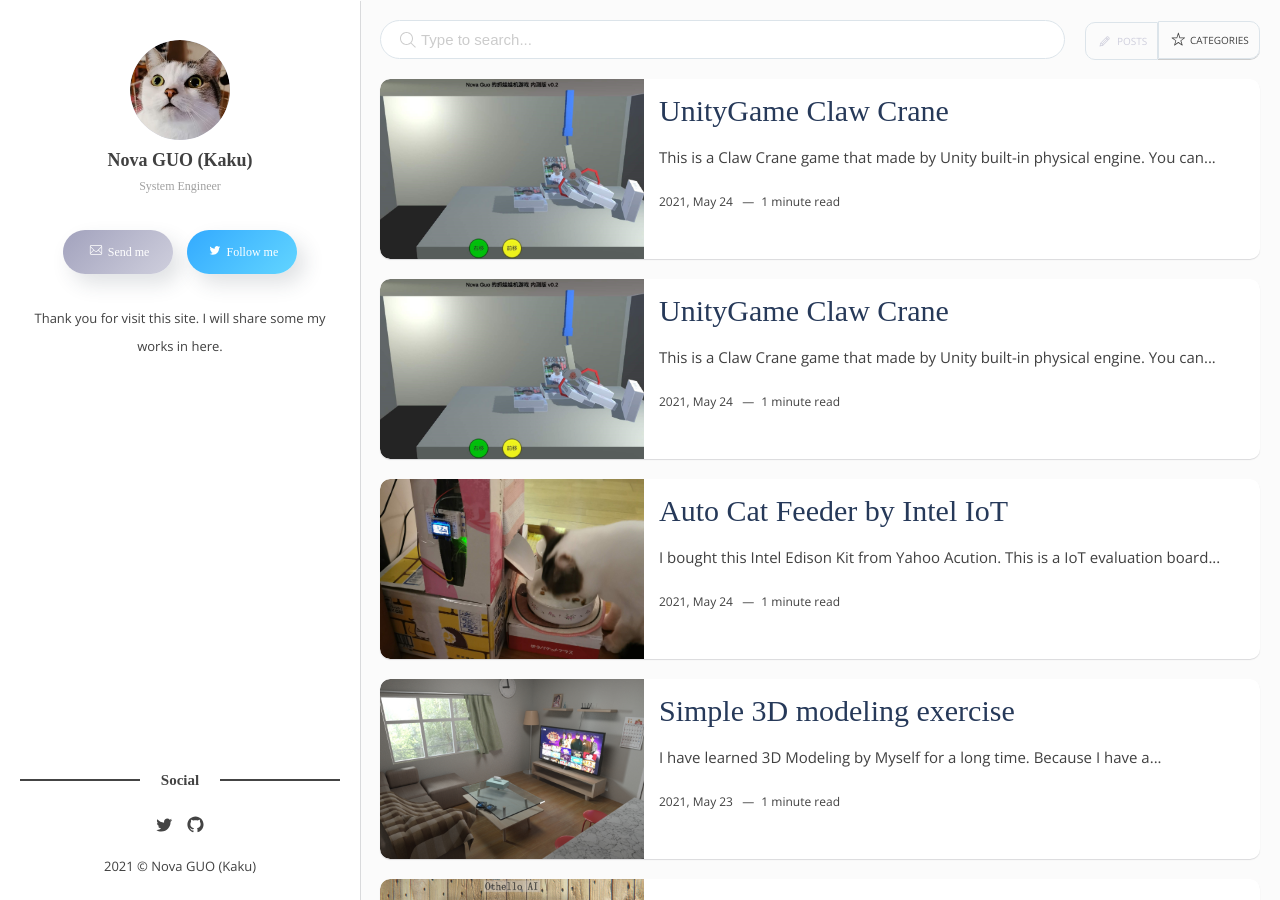
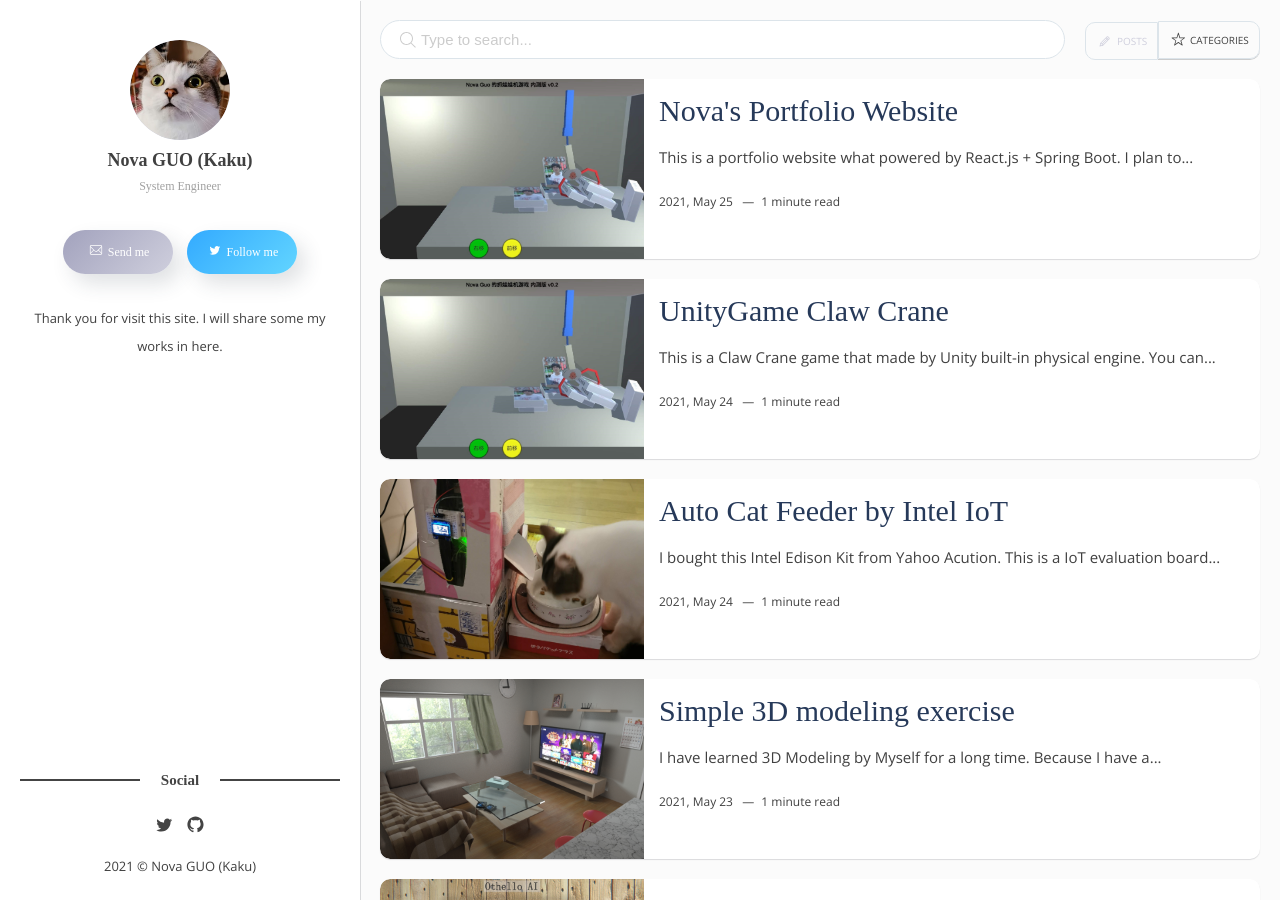
Before and after one commit to kyokuto52/kyokuto52.github.io, a Jekyll site: the page built from index.html, in a window 1280 px wide and 900 px high. Built offline with Jekyll 4.4.1, drawn with Linux system fonts in a browser that asks for light colours; some web fonts are replaced; the list of posts is cut into pages by our own code.

Commit message:
Update 2021-05-25-Nova-Site.markdown

```diff
--- a/_posts/2021-05-25-Nova-Site.markdown
+++ b/_posts/2021-05-25-Nova-Site.markdown
@@ -1,11 +1,15 @@
 ---
 layout: post
-title: UnityGame Claw Crane
+title: Nova's Portfolio Website
 image: CraneGame.jpg
-date: 2021-05-24 18:20:01 +0900
-tags: [Develop, Unity, C#]
+date: 2021-05-25 22:12:24 +0900
+tags: [Develop, Web, Java, JS]
 categories: develop
 ---
-This is a Claw Crane game that made by Unity built-in physical engine.
+This is a portfolio website what powered by React.js + Spring Boot.
 
-You can catch my portrait album in this game.
+I plan to put my photographs into this server, then display to user by web.
+
+The problem is that cloud server is expensive, but home server is slow for visit.
+
+Recently, this project in stagnation.
```
